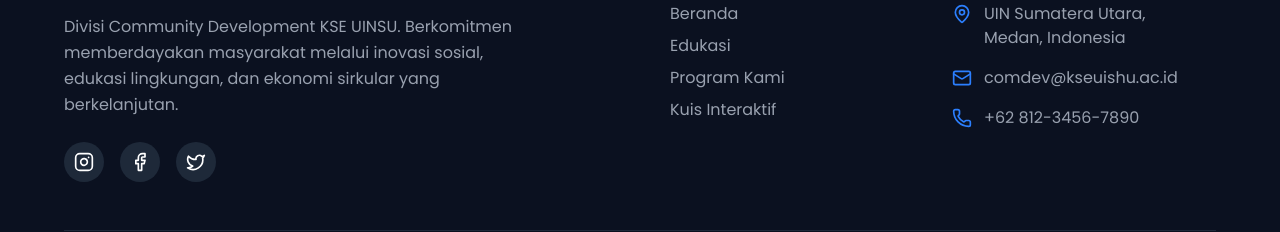
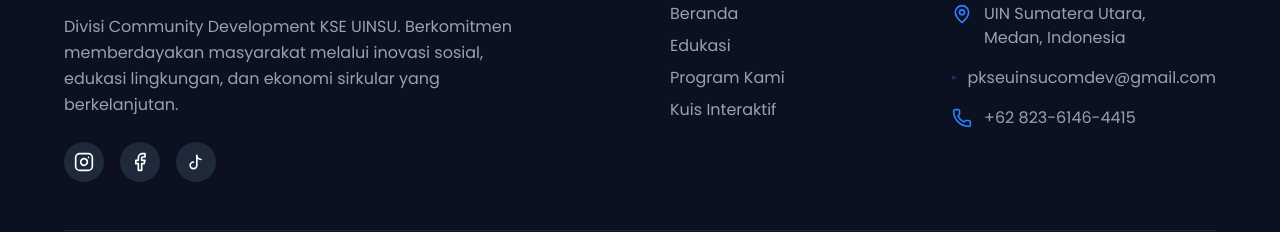
Before and after one commit to afifanant/comdev, a Next.js app: page / in a window 1280 px wide. Shown: the part 6849-7081 px from the top of the page. Built offline with nearby package versions, Linux system fonts and the light colour scheme.

Commit message:
Update: Memperbaiki layout navbar dan footer

```diff
--- a/src/app/components/Footer.tsx
+++ b/src/app/components/Footer.tsx
@@ -5,13 +5,28 @@ import {
   MapPin,
   Facebook,
   Instagram,
-  Twitter,
+  // Twitter dihapus, import TikTok tidak ada di lucide jadi kita buat manual
 } from "lucide-react";
-import Image from "next/image"; // Pakai Image biar logo konsisten
+import Image from "next/image";
+
+// Komponen Icon TikTok Custom (SVG) - Versi TypeScript
+const TikTokIcon = ({ className }: { className?: string }) => (
+  <svg
+    xmlns="http://www.w3.org/2000/svg"
+    viewBox="0 0 24 24"
+    fill="none"
+    stroke="currentColor"
+    strokeWidth="2"
+    strokeLinecap="round"
+    strokeLinejoin="round"
+    className={className}
+  >
+    <path d="M9 12a4 4 0 1 0 4 4V4a5 5 0 0 0 5 5" />
+  </svg>
+);
 
 export default function Footer() {
   return (
-    // UBAH: Background jadi Dark Navy (Hampir hitam tapi ada nuansa biru)
     <footer className="relative w-full bg-[#0b1120] text-white py-16 px-4 border-t border-gray-800">
       <div className="max-w-6xl mx-auto">
         <div className="grid grid-cols-1 md:grid-cols-4 gap-8 mb-12">
@@ -39,15 +54,38 @@ export default function Footer() {
 
             {/* Social Icons */}
             <div className="flex space-x-4">
-              <div className="w-10 h-10 bg-gray-800 rounded-full flex items-center justify-center hover:bg-[#001d47] hover:text-white transition-all duration-300 cursor-pointer transform hover:-translate-y-1">
+              {/* Instagram */}
+              <a
+                href="https://www.instagram.com/comdev_kseuinsu/"
+                target="_blank"
+                rel="noopener noreferrer"
+                className="w-10 h-10 bg-gray-800 rounded-full flex items-center justify-center hover:bg-[#001d47] hover:text-white transition-all duration-300 cursor-pointer transform hover:-translate-y-1"
+                aria-label="Instagram"
+              >
                 <Instagram className="w-5 h-5" />
-              </div>
-              <div className="w-10 h-10 bg-gray-800 rounded-full flex items-center justify-center hover:bg-[#001d47] hover:text-white transition-all duration-300 cursor-pointer transform hover:-translate-y-1">
+              </a>
+
+              {/* Facebook (Updated URL & Tag) */}
+              <a
+                href="https://www.facebook.com/comdev_kseuinsu"
+                target="_blank"
+                rel="noopener noreferrer"
+                className="w-10 h-10 bg-gray-800 rounded-full flex items-center justify-center hover:bg-[#001d47] hover:text-white transition-all duration-300 cursor-pointer transform hover:-translate-y-1"
+                aria-label="Facebook"
+              >
                 <Facebook className="w-5 h-5" />
-              </div>
-              <div className="w-10 h-10 bg-gray-800 rounded-full flex items-center justify-center hover:bg-[#001d47] hover:text-white transition-all duration-300 cursor-pointer transform hover:-translate-y-1">
-                <Twitter className="w-5 h-5" />
-              </div>
+              </a>
+
+              {/* TikTok (New & Custom Icon) */}
+              <a
+                href="https://www.tiktok.com/@comdev_kseuinsu"
+                target="_blank"
+                rel="noopener noreferrer"
+                className="w-10 h-10 bg-gray-800 rounded-full flex items-center justify-center hover:bg-[#001d47] hover:text-white transition-all duration-300 cursor-pointer transform hover:-translate-y-1"
+                aria-label="TikTok"
+              >
+                <TikTokIcon className="w-5 h-5" />
+              </a>
             </div>
           </div>
 
@@ -95,11 +133,11 @@ export default function Footer() {
               </div>
               <div className="flex items-center space-x-3 group cursor-pointer">
                 <Mail className="w-5 h-5 text-blue-500 group-hover:text-blue-400" />
-                <span className="group-hover:text-gray-300 transition-colors">comdev@kseuishu.ac.id</span>
+                <span className="group-hover:text-gray-300 transition-colors">pkseuinsucomdev@gmail.com</span>
               </div>
               <div className="flex items-center space-x-3 group cursor-pointer">
                 <Phone className="w-5 h-5 text-blue-500 group-hover:text-blue-400" />
-                <span className="group-hover:text-gray-300 transition-colors">+62 812-3456-7890</span>
+                <span className="group-hover:text-gray-300 transition-colors">+62 823-6146-4415</span>
               </div>
             </div>
           </div>
```
